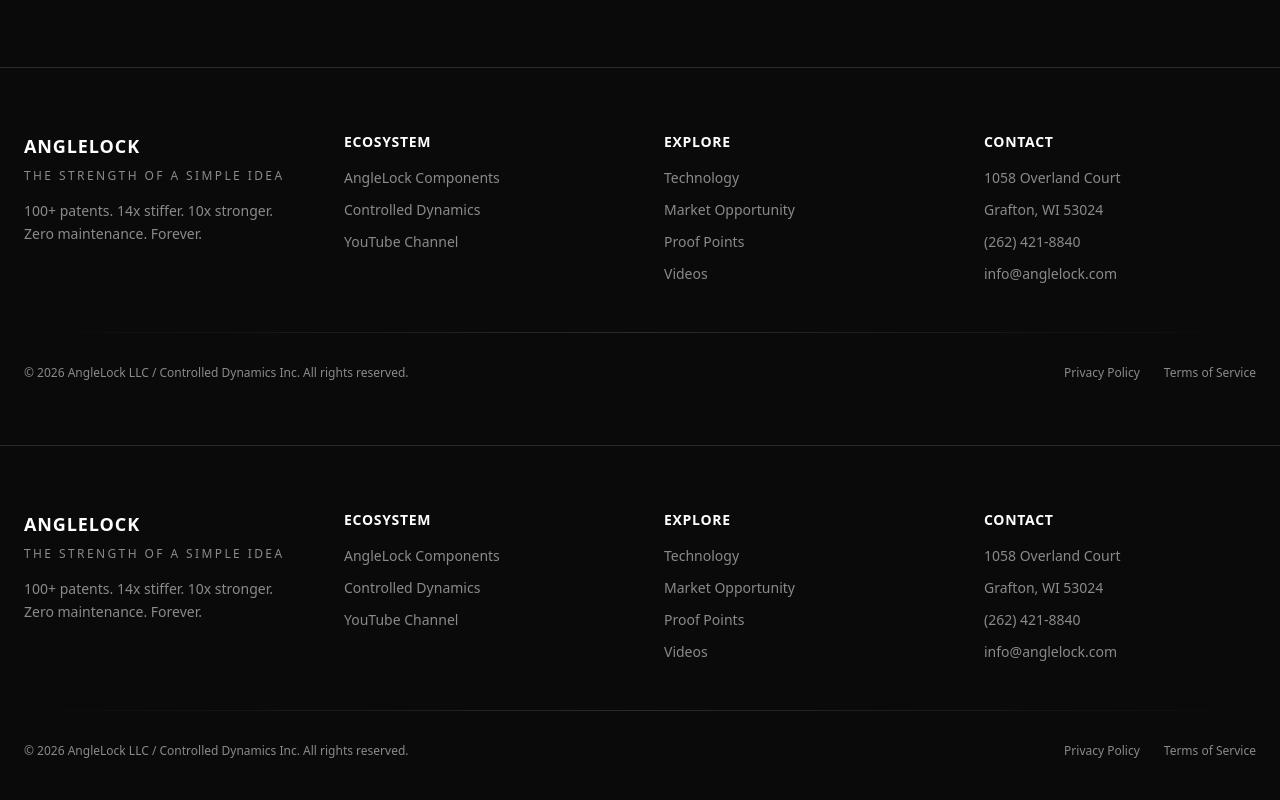
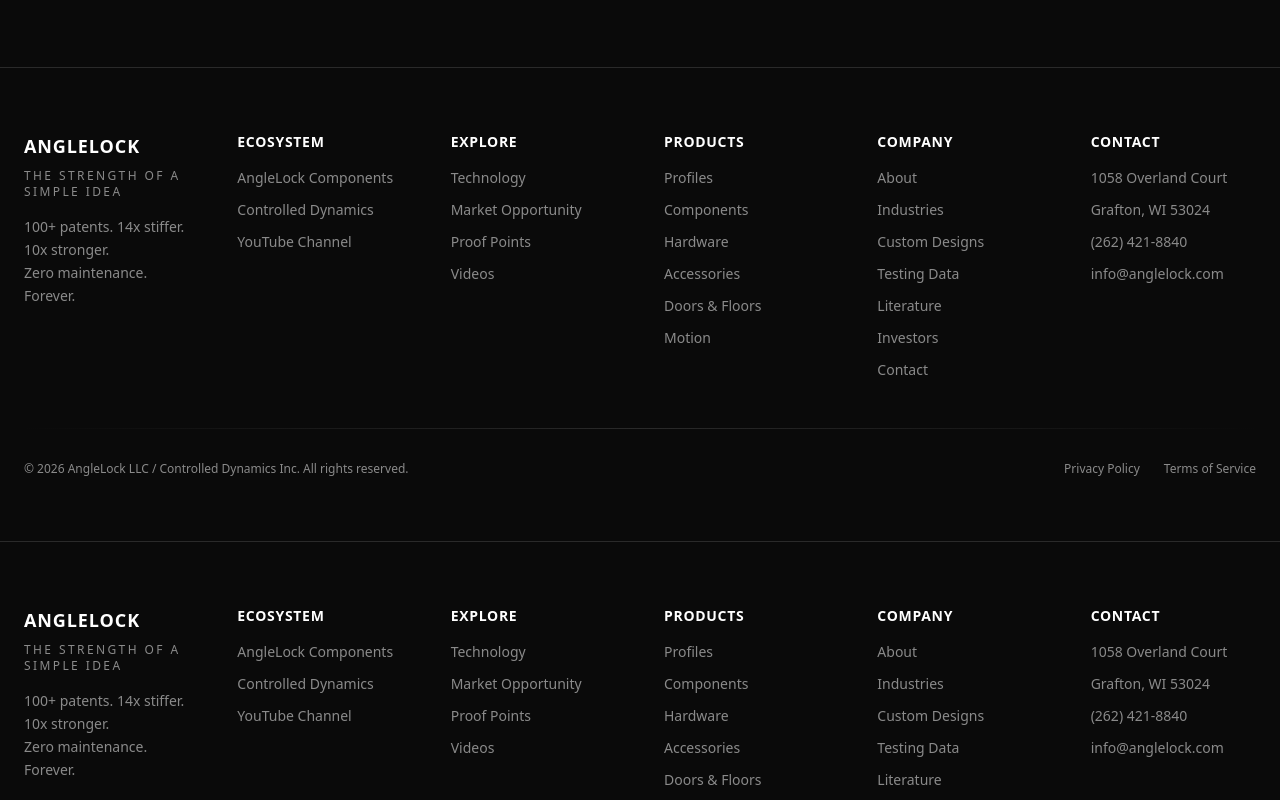
Before and after one commit to watchdogpedro/anglelockllc.com, a Next.js app: page /about in a window 1280 px wide. Shown: the part 4460-5260 px from the top of the page. Built offline with nearby package versions, Linux system fonts and the light colour scheme.

Commit message:
feat: add Products and Company columns to footer

```diff
--- a/src/components/Footer.tsx
+++ b/src/components/Footer.tsx
@@ -1,10 +1,11 @@
+// src/components/Footer.tsx
 import Link from "next/link";
 
 export default function Footer() {
   return (
     <footer className="border-t border-border bg-background">
       <div className="mx-auto max-w-7xl px-6 py-16">
-        <div className="grid gap-12 md:grid-cols-4">
+        <div className="grid gap-12 md:grid-cols-6">
           {/* Brand */}
           <div className="md:col-span-1">
             <h3 className="text-lg font-bold tracking-wider text-white">
@@ -86,6 +87,57 @@
             </div>
           </div>
 
+          {/* Products */}
+          <div>
+            <h4 className="mb-4 text-sm font-semibold tracking-wider text-white uppercase">
+              Products
+            </h4>
+            <div className="flex flex-col gap-3">
+              {[
+                { label: "Profiles", href: "/products/profiles" },
+                { label: "Components", href: "/products/components" },
+                { label: "Hardware", href: "/products/hardware" },
+                { label: "Accessories", href: "/products/accessories" },
+                { label: "Doors & Floors", href: "/products/doors-and-floors" },
+                { label: "Motion", href: "/products/motion" },
+              ].map((link) => (
+                <Link
+                  key={link.href}
+                  href={link.href}
+                  className="text-sm text-silver-dim transition-colors hover:text-accent"
+                >
+                  {link.label}
+                </Link>
+              ))}
+            </div>
+          </div>
+
+          {/* Company */}
+          <div>
+            <h4 className="mb-4 text-sm font-semibold tracking-wider text-white uppercase">
+              Company
+            </h4>
+            <div className="flex flex-col gap-3">
+              {[
+                { label: "About", href: "/about" },
+                { label: "Industries", href: "/industries" },
+                { label: "Custom Designs", href: "/custom-designs" },
+                { label: "Testing Data", href: "/testing" },
+                { label: "Literature", href: "/resources/literature" },
+                { label: "Investors", href: "/investors" },
+                { label: "Contact", href: "/contact" },
+              ].map((link) => (
+                <Link
+                  key={link.href}
+                  href={link.href}
+                  className="text-sm text-silver-dim transition-colors hover:text-accent"
+                >
+                  {link.label}
+                </Link>
+              ))}
+            </div>
+          </div>
+
           {/* Contact */}
           <div>
             <h4 className="mb-4 text-sm font-semibold tracking-wider text-white uppercase">
```
